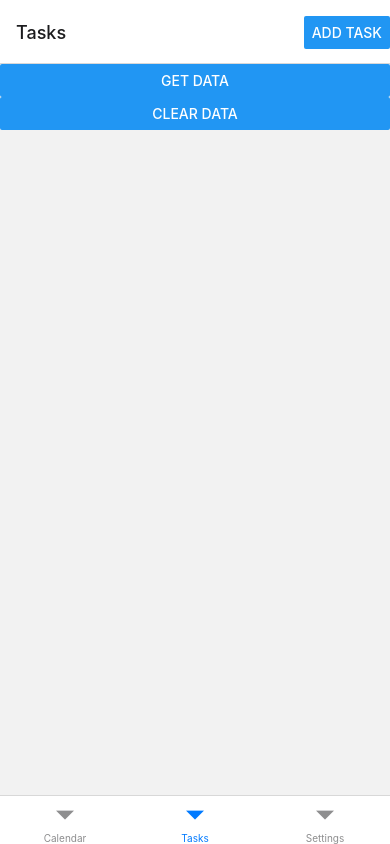
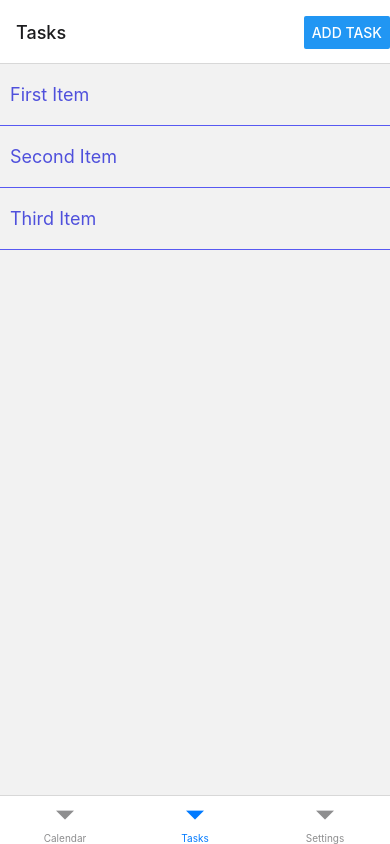
Before and after one commit to mikeycb96/PlanProApp, a React Native app: screen / in a window 390 px wide. Built offline with nearby package versions, Linux system fonts and the light colour scheme.

Commit message:
added flatlist and methods

```diff
--- /dev/null
+++ b/components/Item.js
@@ -0,0 +1,44 @@
+import React from 'react';
+import {
+  View,
+  Text,
+  StyleSheet,
+  TouchableOpacity,
+  Dimensions
+} from 'react-native';
+
+const { width } = Dimensions.get('window')
+
+const Item = ({ text }) => {
+    return (
+        <View style={styles.container}>
+            <View style={styles.rowContainer}>
+                <Text style={styles.text}>{text}</Text>
+            </View>
+        </View>
+    )
+}
+
+const styles = StyleSheet.create({
+    container: {
+      borderBottomColor: '#5859f2',
+      borderBottomWidth: StyleSheet.hairlineWidth,
+      flexDirection: 'row',
+      alignItems: 'center',
+      justifyContent: 'space-between'
+    },
+    rowContainer: {
+      flexDirection: 'row',
+      width: width / 2,
+      alignItems: 'center'
+    },
+    text: {
+      color: '#4F50DC',
+      fontSize: 18,
+      marginVertical: 20,
+      paddingLeft: 10
+    }
+  });
+
+
+export default Item
--- a/modals/AddTask.js
+++ b/modals/AddTask.js
@@ -1,14 +1,14 @@
 import { Button, View, TextInput } from "react-native"
 import { useState } from "react";
 
-const AddTask = ({add}) => {
+const AddTask = () => {
 
     const [text, setText] = useState("")
 
-    const onChangeText = task => setText(task);
+    const onChangeText = task => setText(task)
 
     const submitTask = (task) => {
-        add(task)
+        // add(task)
         setText("")
         alert('Task added')
     }
--- a/package.json
+++ b/package.json
@@ -14,8 +14,10 @@
     "@react-navigation/native": "^6.1.9",
     "expo": "~49.0.15",
     "expo-status-bar": "~1.6.0",
+    "lodash": "^4.17.21",
     "react": "18.2.0",
-    "react-native": "0.72.6"
+    "react-native": "0.72.6",
+    "uuid": "^9.0.1"
   },
   "devDependencies": {
     "@babel/core": "^7.20.0"
--- a/screens/HomepageContainer.js
+++ b/screens/HomepageContainer.js
@@ -1,55 +1,98 @@
-import { Modal, View, Button, StyleSheet, Text } from "react-native"
+import { Modal, View, Button, StyleSheet, Text, FlatList, StatusBar } from "react-native"
+import Item from '../components/Item'
 import { useState, useContext } from "react"
-import AddTask from "../modals/AddTask";
-import { TaskModalContext } from "../contexts/TaskModalContext";
-import AsyncStorage from "@react-native-async-storage/async-storage";
+import AddTask from "../modals/AddTask"
+import { TaskModalContext } from "../contexts/TaskModalContext"
+import AsyncStorage from "@react-native-async-storage/async-storage"
+import { v4 as uuidv4 } from 'uuid'
+import _values from 'lodash'
+import { AppLoading } from 'expo'
+
 
 const HomepageContainer = () => {
 
     const {addTaskModalOpen, setAddTaskModalOpen} = useContext(TaskModalContext)
-    const [data, setData] = useState("")
 
-    const STORAGE_KEY = "27/10/2023"
+    const [ isDataReady, setIsDataReady] = useState(false)
+    const [ mockItems, setMockItems] = useState(['First Item', 'Second Item', 'Third Item'])
+    const [ todos, setTodos] = useState({})
 
-    const add = async (taskName) => {
-        try {
-            await AsyncStorage.setItem(STORAGE_KEY, taskName)
+    const componentDidMount = () => {
+        loadTodos();
+    }
+
+    const loadTodos = async () =>{
+        try{
+            const getTodos = await AsyncStorage.getItem('todos')
+            const parsedTodos = JSON.parse(getTodos)
+            setIsDataReady(true)
+            if(parsedTodos){
+                setTodos({})
+            } else {
+                setTodos(parsedTodos)
+            }
         }
-        catch (e){
-            console.error(e)
+        catch(e) {
+            alert('Cannot load data')
         }
     }
 
-    const get = async () => {
-        try {
-            const value = await AsyncStorage.getItem(STORAGE_KEY)
-            if(value !== null) {
-                setData(value)
-            }
-        }
-        catch (e){
-            console.error(e)
-        }
+    const saveTodos = newTodos => {
+        const saveTodos = AsyncStorage.setItem('todos', JSON.stringify(newTodos))
     }
 
-    const removeEverything = async () =>{
-        try{
-          await AsyncStorage.clear();
-          setData(null)
-          alert('Storage successfully cleared!');
-        } catch (e) {
-          alert('Failed to clear the async storage.')
+    const addTodo = newTask => {
+        const newTodoItem = newTask
+
+        if(newTodoItem !== '') {
+            setTodos(prevState => {
+                const ID = uuidv4()
+                const newTodoObject = {
+                    [ID] : {
+                        id: ID,
+                        isCompleted: false,
+                        textValue: newTodoItem,
+                        createdAt: Date.now()
+                    }
+                }
+                const newState = {
+                    ...prevState,
+                    todos: {
+                        ...prevState.todos,
+                        ...newTodoObject
+                    }
+                }
+                saveTodos(newState.todos)
+                return { ...newState}
+            })
         }
-      }
+
+    }
+
+    const deleteTodo = id => {
+        setTodos(prevState => {
+            const todos = prevState.todos
+            delete todos[id]
+            const newState = {
+                ...prevState,
+                ...todos
+            }
+            saveTodos(newState.todos)
+            return {...newState}
+        })
+    }
+
+
 
     return(
         <View>
-            <Text>{data}</Text>
-            <Button title={"get data"} onPress={get}/>
-            <Button title={"clear data"} onPress={removeEverything}/>
+            <FlatList data={mockItems} renderItem={row => {
+                return <Item text={row.item}/>
+            }}
+            keyExtractor={item => item.id}/>
             <Modal visible={addTaskModalOpen} animationType="slide">
                 <View style={styles.container}>
-                    <AddTask add={add}/>
+                    <AddTask/>
                     <Button style={styles.button} onPress={() => setAddTaskModalOpen(false)} title="close"/>
                 </View>
             </Modal>
@@ -68,4 +111,4 @@ const styles = StyleSheet.create({
     },
   });
 
-export default HomepageContainer;
+export default HomepageContainer
```
Also changed, not shown: 1 other file (tests, documents, lock files or other folders).
